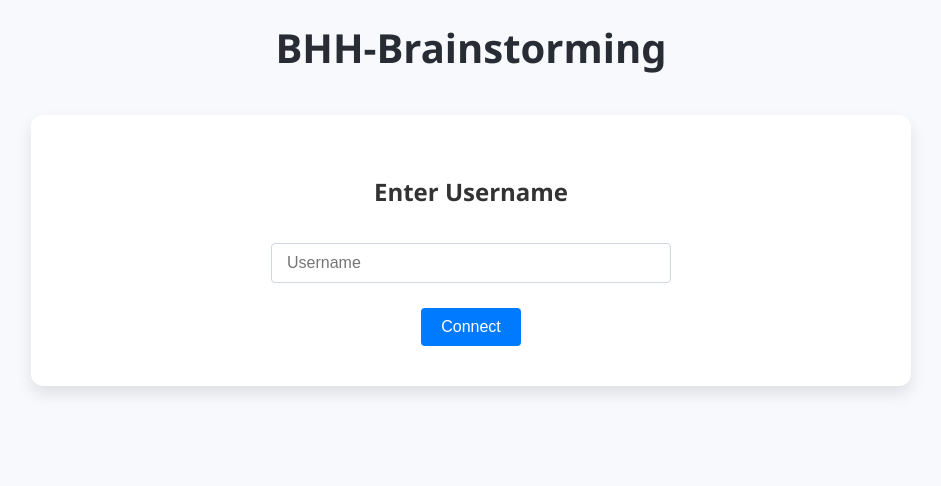
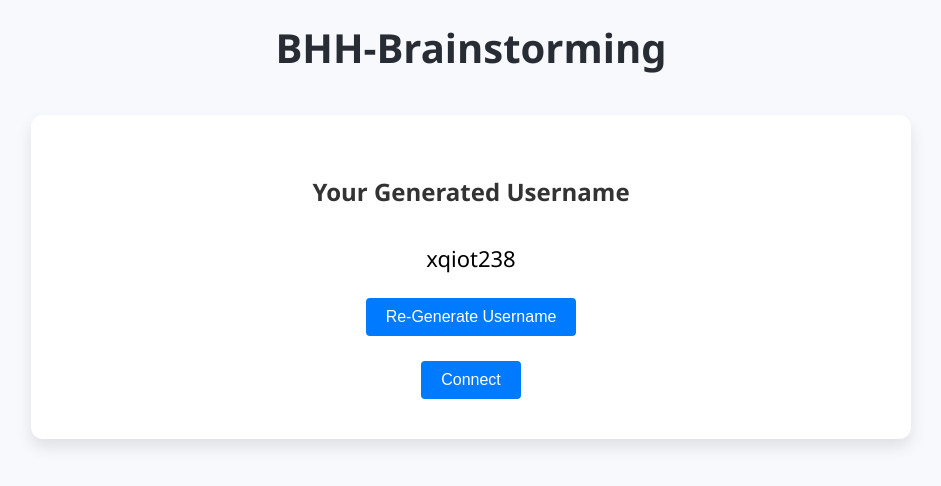
Before and after one commit to dbal0503/BHH-Brainstorming, a React (Create React App) app in the folder bhh-brainstorming/frontend/: page / in a window 1280 px wide. Shown: the top 486 px of the page, without its empty margins (169-1110 px from the left). Built offline with nearby package versions, Linux system fonts and the light colour scheme.

Commit message:
username random

```diff
--- a/bhh-brainstorming/frontend/src/components/Session.css
+++ b/bhh-brainstorming/frontend/src/components/Session.css
@@ -255,3 +255,9 @@ button:hover {
   color: #000000;
   margin-bottom: 10px;
 }
+
+.username-display {
+  font-size: 22px;
+  color: #000000;
+  margin-bottom: 10px;
+}
--- a/bhh-brainstorming/frontend/src/components/Session.tsx
+++ b/bhh-brainstorming/frontend/src/components/Session.tsx
@@ -25,7 +25,18 @@ const Session: React.FC = () => {
   const [selectedIdeaId, setSelectedIdeaId] = useState<string | null>(null);
   const [discussionStarted, setDiscussionStarted] = useState(false);
 
+  const generateUsername = (): string => {
+    const letters = 'abcdefghijklmnopqrstuvwxyz';
+    let word = '';
+    for (let i = 0; i < 5; i++) {
+      word += letters.charAt(Math.floor(Math.random() * letters.length));
+    }
+    const numbers = Math.floor(Math.random() * 900 + 100); // Generates a number between 100 and 999
+    return word + numbers;
+  };
+
   useEffect(() => {
+    setUsername(generateUsername());
     websocketService.on('sessions_list', (data: React.SetStateAction<ISession[]>) => {
       setSessions(data);
     });
@@ -137,14 +148,12 @@ const Session: React.FC = () => {
     <div className="session-container">
       {!connected ? (
         <div className="login-container">
-          <h2>Enter Username</h2>
-          <input
-            type="text"
-            placeholder="Username"
-            value={username}
-            onChange={(e) => setUsername(e.target.value)}
-          />
-          <button onClick={handleConnect}>Connect</button>
+          <h2>Your Generated Username</h2>
+          <div className="username-display">
+            {username}
+          </div>
+          <button onClick={() => setUsername(generateUsername())}>Re-Generate Username</button>
+          <button onClick={handleConnect} style={{ marginTop: '10px' }}>Connect</button>
         </div>
       ) : (
         <>
@@ -166,8 +175,7 @@ const Session: React.FC = () => {
               ></textarea>
               <button onClick={handleCreateSession}>Create Session</button>
             </div>
-          )
-      }
+          )}
 
           {/* If not in a session, show available sessions */}
           {!currentSessionId && (
```
Lines whose indentation alone changed are shown as unchanged.
